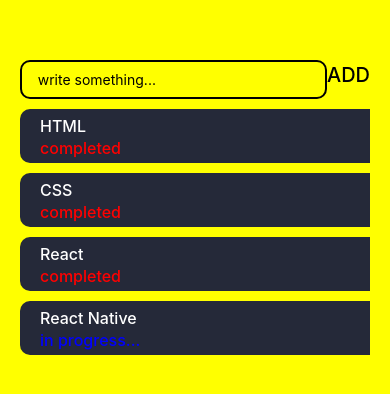
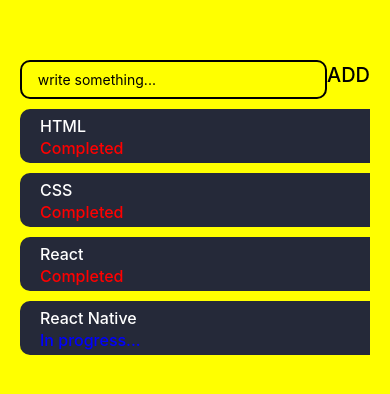
Before and after one commit to Roman160784/todoNativeReact, a React Native app: screen / in a window 390 px wide. Shown: the top 394 px of the page. Built offline with nearby package versions, Linux system fonts and the light colour scheme.

Commit message:
Swipe for delete tasks

```diff
--- a/App.tsx
+++ b/App.tsx
@@ -1,16 +1,24 @@
+import 'react-native-gesture-handler';
 import { StatusBar } from 'expo-status-bar';
 import React from 'react';
 import { Dimensions, StyleSheet, Text, View } from 'react-native';
 import { BODY, PADDING } from './src/consts';
 import { Main } from './src/Main';
+import { GestureHandlerRootView } from 'react-native-gesture-handler';
+
 
 
 export default function App() {
   return (
-    <View style={styles.container}>
-      <Main/>
+  <GestureHandlerRootView style={{ flex: 1 }}>
+
+  <View style={styles.container}>
+      <Main />
       <StatusBar style="auto" />
-    </View>
+  </View>
+
+    </GestureHandlerRootView >
+
   );
 }
 
--- a/package.json
+++ b/package.json
@@ -15,6 +15,7 @@
     "react": "17.0.2",
     "react-dom": "17.0.2",
     "react-native": "0.68.2",
+    "react-native-gesture-handler": "~2.2.1",
     "react-native-web": "0.17.7"
   },
   "devDependencies": {
--- a/src/Main.tsx
+++ b/src/Main.tsx
@@ -1,4 +1,5 @@
 import React, { useState } from "react";
+import Swipeable from 'react-native-gesture-handler/Swipeable';
 import { View, Text, StyleSheet, FlatList, ListRenderItem, Dimensions, TextInput, TouchableOpacity } from "react-native";
 import { WIDTH, PADDING, TEXT, CARD, CONTENT, RADIUS } from "./consts";
 
@@ -35,16 +36,37 @@
         setTasks(tasks.map((t) => t.id === id ? {...t, isDone: !t.isDone} : t))
     }
 
+    const renderLeftActions = () => {
+        return(
+            <View>
+                <Text>Swiiiipe work</Text>
+            </View>
+        )
+    }
+    const renderRighttActions = () => {
+        return(
+            <View>
+                <Text>Delete....</Text>
+            </View>
+        )
+    }
+
     const render : ListRenderItem<TasksType> = ({item}) => {
-        return <View style = {styles.item}>
+        return <Swipeable
+        renderLeftActions={renderLeftActions}
+        renderRightActions={renderRighttActions}
+        onSwipeableRightOpen={() => {removeTasks(item.id)}}
+        >
+        <View style = {styles.item}>
             <View style = {styles.box}>
             <Text style={styles.title}>{item.title}</Text>
             <Text style={styles.remove} onPress={() => {removeTasks(item.id)}}>X</Text>
             </View>
             <Text style={item.isDone === true ? styles.checked : styles.check} onPress={() => {changeCtatus(item.id)}}>
-                {item.isDone? 'completed' : 'in progress...'}
+                {item.isDone? 'Completed' : 'In progress...'}
             </Text>
         </View>
+        </Swipeable>
     }
 
     // const keyExtactor = (item, index) => {item.id.toString()}
```
Also changed, not shown: 1 other file (tests, documents, lock files or other folders).
